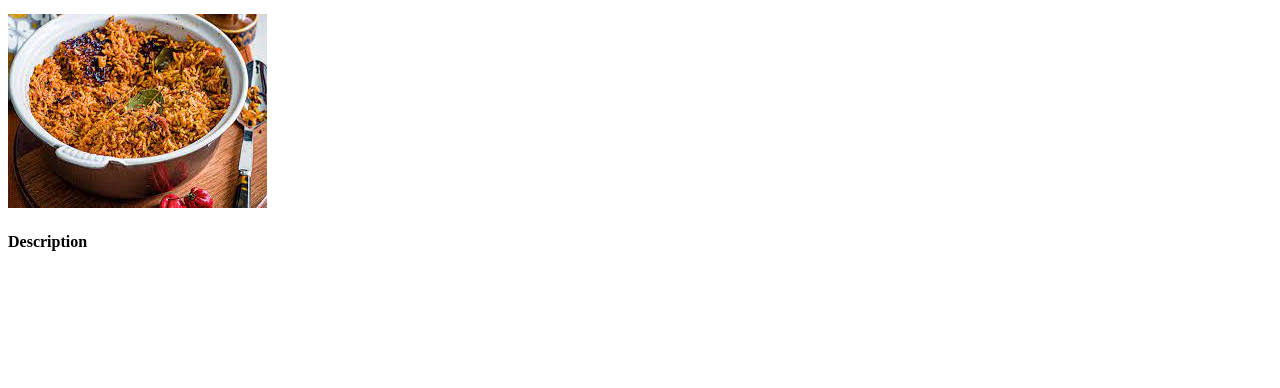
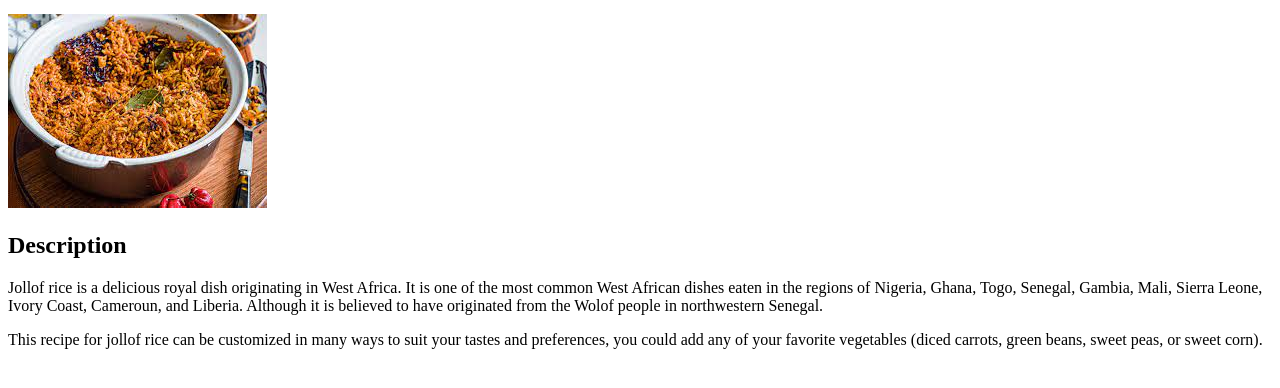
Before and after one commit to davidattah/odin-recipes, a plain HTML site: page index.html in a window 1280 px wide. Shown: the part 100-488 px from the top of the page. Drawn offline with Linux system fonts and the light colour scheme.

Commit message:
Added paragraphs under the description header. Added alt to picture links for screen readers.

```diff
--- a/index.html
+++ b/index.html
@@ -7,8 +7,14 @@
     <body>
         <h1>Odin Recipes</h1>
         <a href = "recipes/jollof-rice.html">Jollof Rice</a>
-        <p><img src = "images/jollof-rice.jpeg"></p>
-        <h4>Description</h4>
+        <p><img src = "images/jollof-rice.jpeg" alt="Jollof Rice"></p>
+        <h2>Description</h2>
+        <p>Jollof rice is a delicious royal dish originating in West Africa.
+        It is one of the most common West African dishes eaten in the regions of Nigeria, Ghana, Togo, Senegal, Gambia, Mali, Sierra Leone, Ivory Coast, Cameroun, and Liberia. Although it is believed to have originated from
+        the Wolof people in northwestern Senegal.</p>
+        <p>This recipe for jollof rice can be customized in many ways to suit your tastes and preferences,
+        you could add any of your favorite vegetables
+        (diced carrots, green beans, sweet peas, or sweet corn).</p>
 
     </body>
 </html>
```
